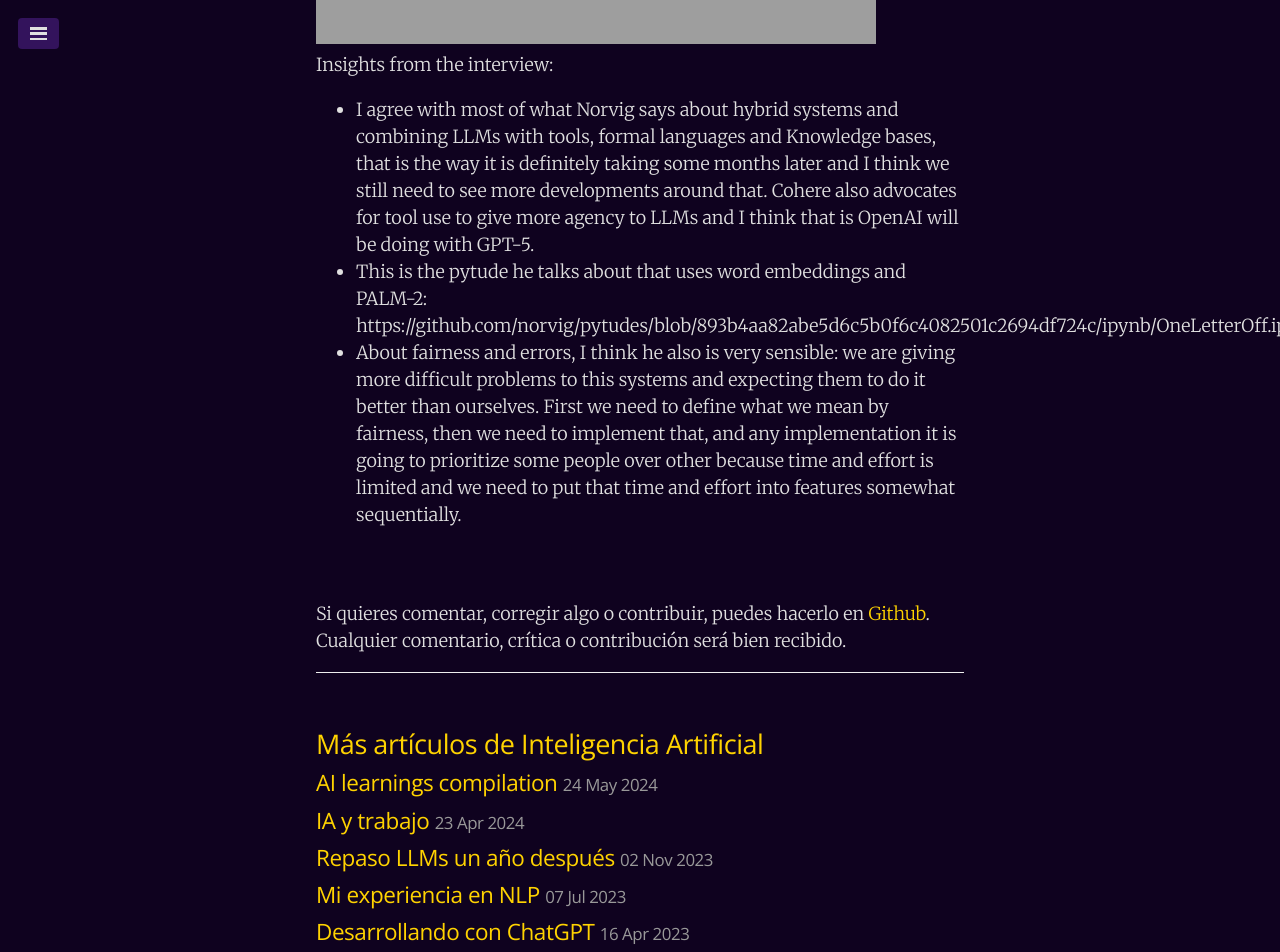
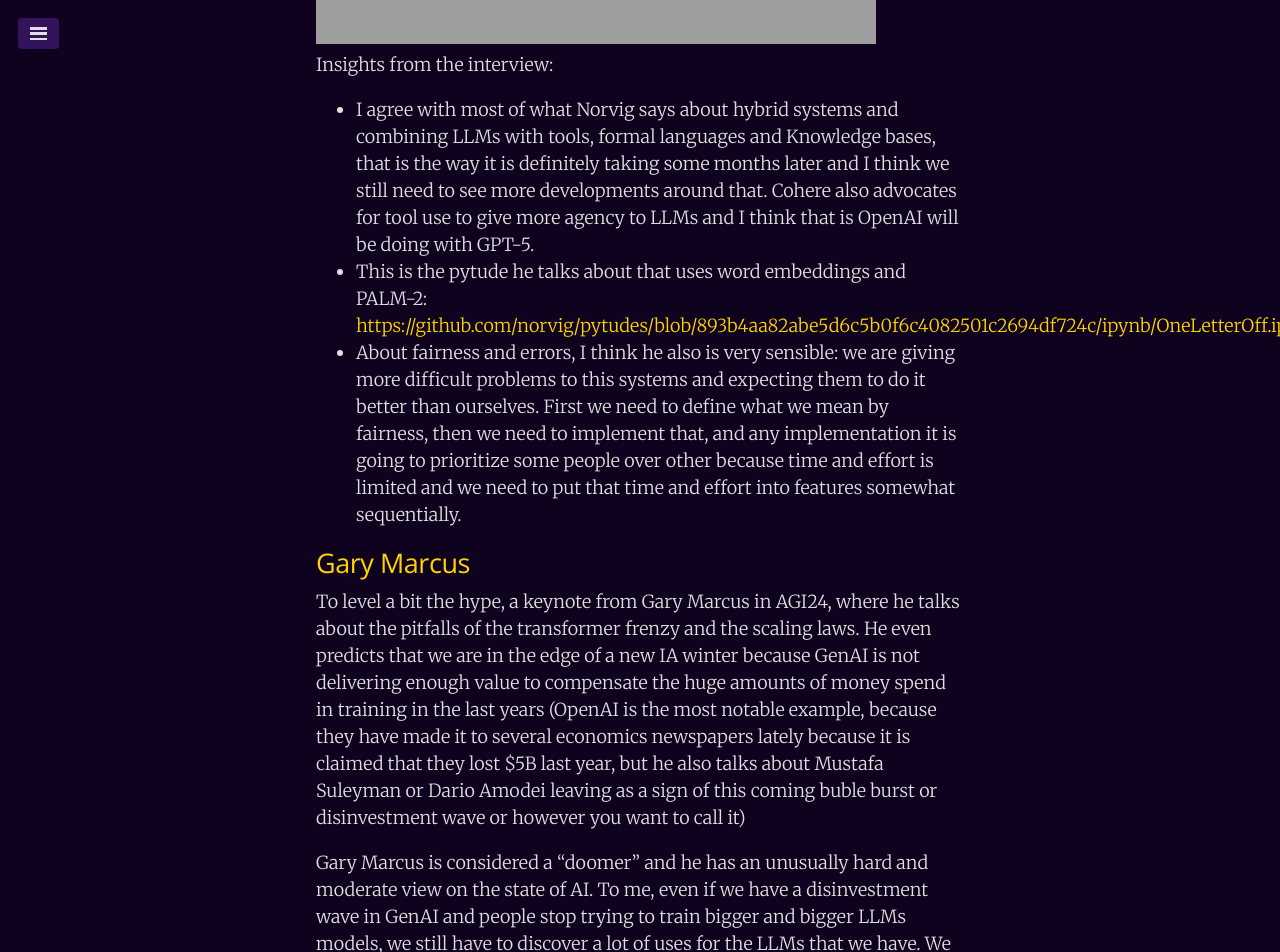
Before and after one commit to juanmirod/juanmirod.github.io, a Jekyll site: the page built from _posts/2024-05-24-ai-learnings-compilation.md, in a window 1280 px wide and 1400 px high, scrolled down 2093 px. Shown: the top 952 px of the window. Built offline with Jekyll 4.4.1, drawn with Linux system fonts in a browser that asks for light colours; some of the changed text lies outside the part shown; grey boxes are pictures that could not be loaded.

Commit message:
updated post

```diff
--- a/_posts/2024-05-24-ai-learnings-compilation.md
+++ b/_posts/2024-05-24-ai-learnings-compilation.md
@@ -37,5 +37,19 @@
 
 - I agree with most of what Norvig says about hybrid systems and combining LLMs with tools, formal languages and Knowledge bases, that is the way it is
   definitely taking some months later and I think we still need to see more developments around that. Cohere also advocates for tool use to give more agency to LLMs and I think that is OpenAI will be doing with GPT-5.
-- This is the pytude he talks about that uses word embeddings and PALM-2: https://github.com/norvig/pytudes/blob/893b4aa82abe5d6c5b0f6c4082501c2694df724c/ipynb/OneLetterOff.ipynb#L503
+- This is the pytude he talks about that uses word embeddings and PALM-2: <https://github.com/norvig/pytudes/blob/893b4aa82abe5d6c5b0f6c4082501c2694df724c/ipynb/OneLetterOff.ipynb#L503>
 - About fairness and errors, I think he also is very sensible: we are giving more difficult problems to this systems and expecting them to do it better than ourselves. First we need to define what we mean by fairness, then we need to implement that, and any implementation it is going to prioritize some people over other because time and effort is limited and we need to put that time and effort into features somewhat sequentially.
+
+## Gary Marcus
+
+To level a bit the hype, a keynote from Gary Marcus in AGI24, where he talks about the pitfalls of the transformer frenzy and the scaling laws. He even predicts that we are in the edge of a new IA winter because GenAI is not delivering enough value to compensate the huge amounts of money spend in training in the last years (OpenAI is the most notable example, because they have made it to several economics newspapers lately because it is claimed that they lost $5B last year, but he also talks about Mustafa Suleyman or Dario Amodei leaving as a sign of this coming buble burst or disinvestment wave or however you want to call it)
+
+Gary Marcus is considered a "doomer" and he has an unusually hard and moderate view on the state of AI. To me, even if we have a disinvestment wave in GenAI and people stop trying to train bigger and bigger LLMs models, we still have to discover a lot of uses for the LLMs that we have. We are lucky to have open models like LLAMA3 and comman-r and others that can be really useful in many tasks even if they don't deliver on the promise of AGI or agentic AI, and we still have a good decade ahead discovering new applications of LLMs and integrating them on a lot of tools, making them faster, smaller, more efficient and more useful...
+
+<iframe width="560" height="315" src="https://www.youtube.com/embed/91SK90SahHc?si=FJjtm8qUb13ORazD" title="YouTube video player" frameborder="0" allow="accelerometer; autoplay; clipboard-write; encrypted-media; gyroscope; picture-in-picture; web-share" referrerpolicy="strict-origin-when-cross-origin" allowfullscreen></iframe>
+
+# Jodie Burchell
+
+This talk by Jodie Burchell is really an amazingly well delivered summary of the evolution of ML until now, how LLMs work, when they work best and a skeptic view on AGI and ASI, very well defended. She finishes with how to use them with a sample RAG application in a notebook. She also has the notebook and all the references from the talk [in this repo](https://github.com/t-redactyl/simple-rag-document-qa/tree/main)
+
+<iframe width="560" height="315" src="https://www.youtube.com/embed/Pv0cfsastFs?si=Vlx0i5TpF226AOQm" title="YouTube video player" frameborder="0" allow="accelerometer; autoplay; clipboard-write; encrypted-media; gyroscope; picture-in-picture; web-share" referrerpolicy="strict-origin-when-cross-origin" allowfullscreen></iframe>
```
